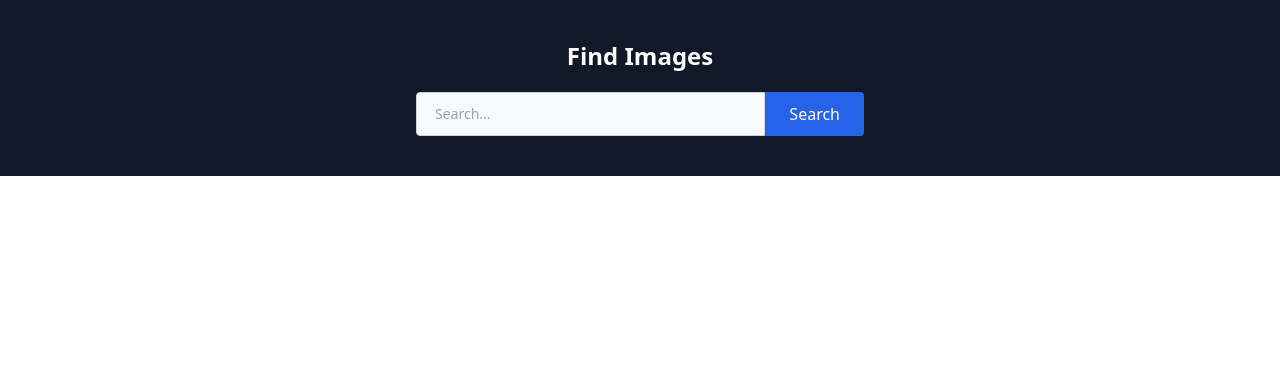
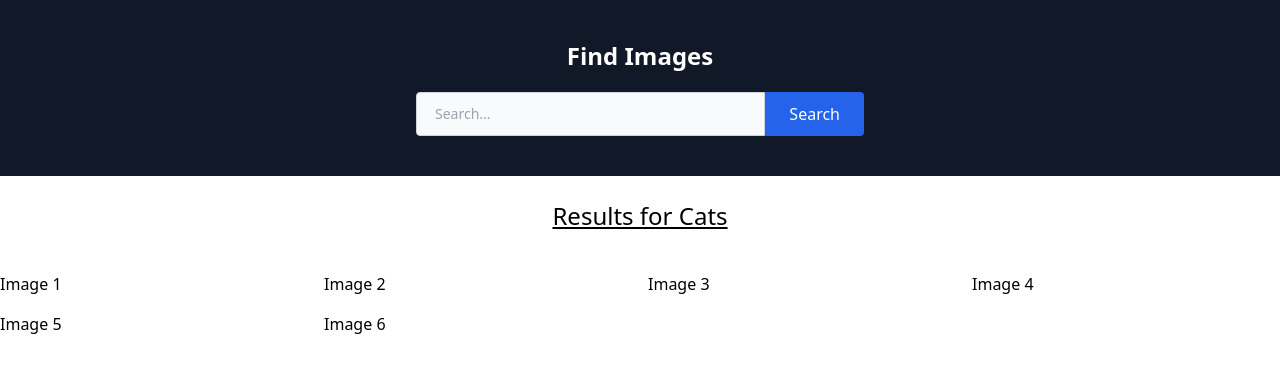
Before and after one commit to mittell/react-image-search-app, a React (Create React App) app: page / in a window 1280 px wide. Shown: the top 372 px of the page. Built offline with nearby package versions, Linux system fonts and the light colour scheme.

Commit message:
feat: added Images component

```diff
--- a/src/App.js
+++ b/src/App.js
@@ -1,3 +1,4 @@
+import Images from './components/Images';
 import Jumbotron from './components/Jumbotron';
 import SearchField from './components/SearchField';
 
@@ -7,6 +8,7 @@ function App() {
 			<Jumbotron>
 				<SearchField />
 			</Jumbotron>
+			<Images />
 		</>
 	);
 }
--- /dev/null
+++ b/src/components/Images.js
@@ -0,0 +1,17 @@
+const Images = () => {
+	return (
+		<>
+			<h1 className='text-center mt-6 underline text-2xl'>Results for Cats</h1>
+			<div className='grid md:grid-cols-2 lg:grid-cols-3 xl:grid-cols-4 gap-4 my-10'>
+				<h1>Image 1</h1>
+				<h1>Image 2</h1>
+				<h1>Image 3</h1>
+				<h1>Image 4</h1>
+				<h1>Image 5</h1>
+				<h1>Image 6</h1>
+			</div>
+		</>
+	);
+};
+
+export default Images;
```
